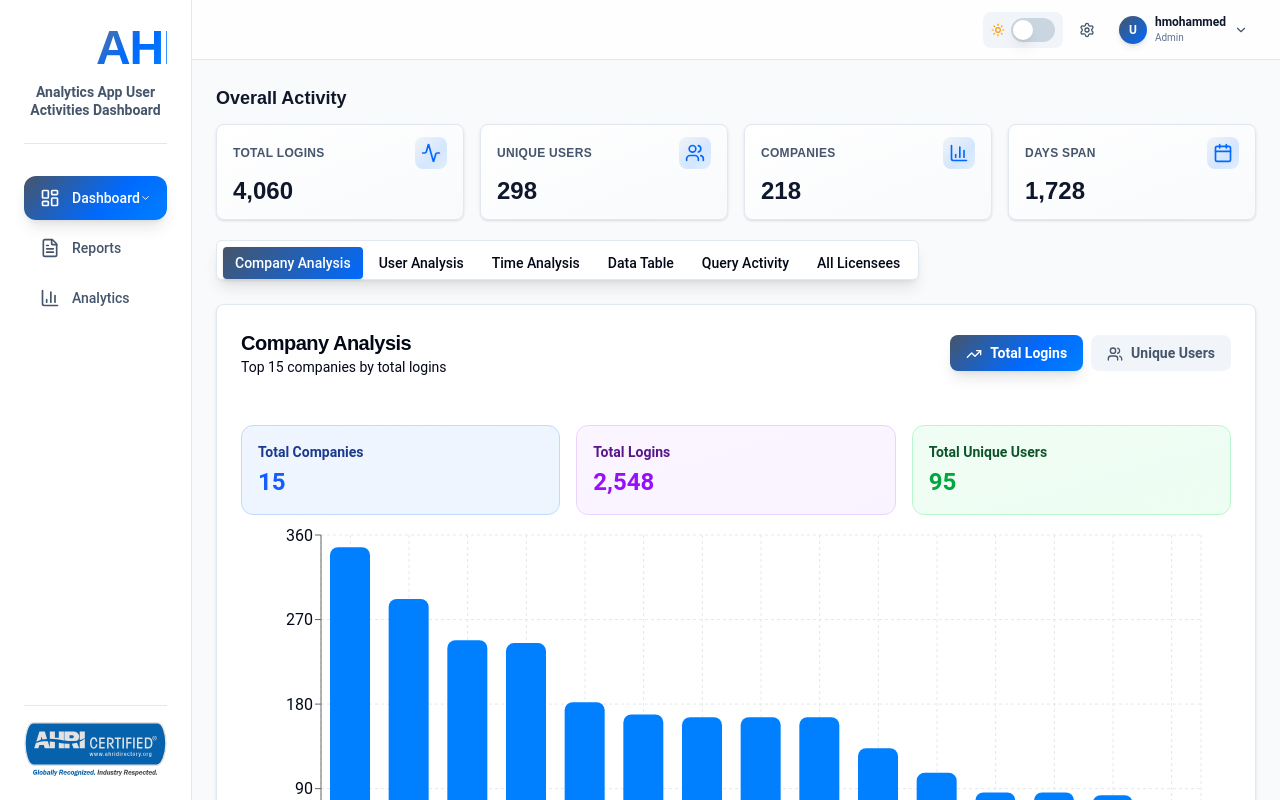
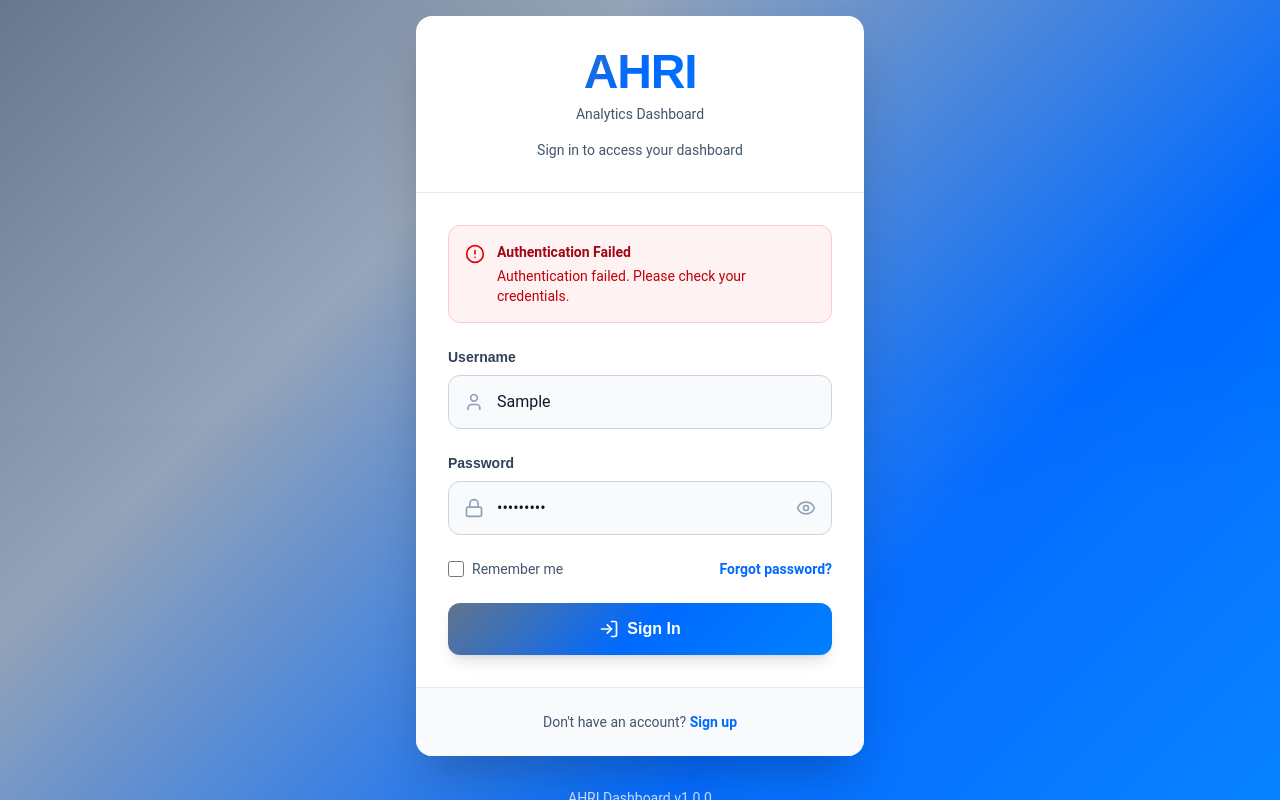
Before and after one commit to haseebmohdUI/AnalyticsActivityDashboard, a React (Vite) app: page / in a window 1280 px wide. Both pictures are taken after typing "Sample", "Sample123" into the empty fields and a click on the button "Sign In". Built offline with nearby package versions, Linux system fonts and the light colour scheme.

Commit message:
auth is success

```diff
--- a/package.json
+++ b/package.json
@@ -10,8 +10,10 @@
     "preview": "vite preview"
   },
   "dependencies": {
+    "axios": "^1.13.2",
     "class-variance-authority": "^0.7.1",
     "clsx": "^2.1.1",
+    "jwt-decode": "^4.0.0",
     "lucide-react": "^0.561.0",
     "react": "^19.2.0",
     "react-dom": "^19.2.0",
--- a/src/App.tsx
+++ b/src/App.tsx
@@ -1,13 +1,21 @@
-import { useState } from 'react'
+import { useState, useEffect } from 'react'
 import { Sidebar } from '@/components/Sidebar'
 import { Dashboard } from '@/components/Dashboard'
 import { Login } from '@/components/Login'
-import { ThemeProvider } from '@/context/ThemeContext'
+import { useAuthStore } from '@/store/authStore'
 import './App.css'
 
 function App() {
   const [isAuthenticated, setIsAuthenticated] = useState(false)
   const [isTransitioning, setIsTransitioning] = useState(false)
+  const { isAuthenticated: isAuthStoreAuthenticated } = useAuthStore()
+
+  // Check if user is already authenticated on mount
+  useEffect(() => {
+    if (isAuthStoreAuthenticated) {
+      setIsAuthenticated(true)
+    }
+  }, [isAuthStoreAuthenticated])
 
   const handleLogin = () => {
     setIsTransitioning(true)
@@ -19,7 +27,6 @@ function App() {
   }
 
   return (
-    <ThemeProvider>
     <div className="relative w-full h-screen overflow-hidden">
       {/* Login Page */}
       <div
@@ -48,7 +55,6 @@ function App() {
         </div>
       </div>
     </div>
-    </ThemeProvider>
   )
 }
 
--- a/src/components/Login.tsx
+++ b/src/components/Login.tsx
@@ -1,5 +1,6 @@
-import { useState } from 'react';
-import { LogIn, User, Lock, Eye, EyeOff } from 'lucide-react';
+import { useState, useEffect } from 'react';
+import { LogIn, User, Lock, Eye, EyeOff, AlertCircle } from 'lucide-react';
+import { useAuthStore } from '@/store/authStore';
 
 interface LoginProps {
   onLogin: () => void;
@@ -9,16 +10,25 @@ export function Login({ onLogin }: LoginProps) {
   const [username, setUsername] = useState('');
   const [password, setPassword] = useState('');
   const [showPassword, setShowPassword] = useState(false);
-  const [isLoading, setIsLoading] = useState(false);
 
-  const handleSubmit = (e: React.FormEvent) => {
+  const { login, isLoading, error, clearError } = useAuthStore();
+
+  useEffect(() => {
+    // Clear error when component mounts
+    clearError();
+  }, [clearError]);
+
+  const handleSubmit = async (e: React.FormEvent) => {
     e.preventDefault();
-    setIsLoading(true);
 
-    // Simulate a brief loading state for smooth transition
-    setTimeout(() => {
-      onLogin();
-    }, 800);
+    const success = await login(username, password);
+
+    if (success) {
+      // Add a brief delay for smooth transition
+      setTimeout(() => {
+        onLogin();
+      }, 300);
+    }
   };
 
   return (
@@ -60,6 +70,21 @@ export function Login({ onLogin }: LoginProps) {
 
           {/* Form */}
           <form onSubmit={handleSubmit} className="p-8 space-y-6">
+            {/* Error Message */}
+            {error && (
+              <div className="bg-red-50 dark:bg-red-900/20 border border-red-200 dark:border-red-800 rounded-xl p-4 flex items-start gap-3">
+                <AlertCircle className="w-5 h-5 text-red-600 dark:text-red-400 flex-shrink-0 mt-0.5" />
+                <div className="flex-1">
+                  <p className="text-sm font-semibold text-red-800 dark:text-red-300 mb-1">
+                    Authentication Failed
+                  </p>
+                  <p className="text-sm text-red-700 dark:text-red-400">
+                    {error}
+                  </p>
+                </div>
+              </div>
+            )}
+
             {/* Username Field */}
             <div className="space-y-2">
               <label htmlFor="username" className="block text-sm font-semibold text-slate-700 dark:text-slate-300" style={{ fontFamily: "'Raleway', sans-serif" }}>
--- a/src/components/UserProfile.tsx
+++ b/src/components/UserProfile.tsx
@@ -1,30 +1,33 @@
 import { useState } from 'react';
-import { Settings, User, Mail, LogOut, ChevronDown, Moon, Sun } from 'lucide-react';
+import { Settings, User, Mail, LogOut, ChevronDown, Building } from 'lucide-react';
 import { cn } from '@/lib/utils';
-import { useTheme } from '@/context/ThemeContext';
-import { Switch } from '@/components/ui/switch';
+import { useAuthStore } from '@/store/authStore';
 
 export function UserProfile() {
   const [isDropdownOpen, setIsDropdownOpen] = useState(false);
-  const { theme, toggleTheme } = useTheme();
+  const { user, logout } = useAuthStore();
+
+  const handleLogout = () => {
+    logout();
+    window.location.reload(); // Reload to reset the app state
+  };
+
+  // Get user initials from email
+  const getUserInitials = () => {
+    if (!user?.email) return 'U';
+    const email = user.email;
+    const name = email.split('@')[0];
+    return name.charAt(0).toUpperCase();
+  };
+
+  // Get username from email
+  const getUsername = () => {
+    if (!user?.email) return 'User';
+    return user.email.split('@')[0];
+  };
 
   return (
     <div className="flex items-center gap-2">
-      {/* Theme Toggle */}
-      <div className="flex items-center gap-1.5 px-2 py-1.5 rounded-lg bg-slate-100 dark:bg-slate-800 transition-colors">
-        <div className="flex items-center">
-          {theme === 'light' ? (
-            <Sun className="w-3.5 h-3.5 text-amber-500" />
-          ) : (
-            <Moon className="w-3.5 h-3.5 text-blue-400" />
-          )}
-        </div>
-        <Switch
-          checked={theme === 'dark'}
-          onCheckedChange={() => toggleTheme()}
-        />
-      </div>
-
       {/* Settings Icon */}
       <button className="p-2 rounded-lg hover:bg-slate-100 dark:hover:bg-slate-800 transition-colors group">
         <Settings className="w-4 h-4 text-slate-600 dark:text-slate-400 group-hover:text-slate-900 dark:group-hover:text-white transition-colors" />
@@ -39,11 +42,13 @@ export function UserProfile() {
           <div className="w-7 h-7 rounded-full flex items-center justify-center font-bold text-white text-xs shadow-md" style={{
             background: 'linear-gradient(135deg, #475569 0%, #006aff 100%)'
           }}>
-            U
+            {getUserInitials()}
           </div>
           <div className="text-left hidden lg:block">
-            <p className="text-xs font-semibold text-slate-900 dark:text-white">hmohammed</p>
-            <p className="text-[10px] text-slate-500 dark:text-slate-400">Admin</p>
+            <p className="text-xs font-semibold text-slate-900 dark:text-white">{getUsername()}</p>
+            <p className="text-[10px] text-slate-500 dark:text-slate-400">
+              {user?.hasCeoAccess && user.hasCeoAccess.length > 0 ? 'CEO Access' : 'User'}
+            </p>
           </div>
           <ChevronDown className={cn(
             "w-3.5 h-3.5 text-slate-600 dark:text-slate-400 transition-transform duration-200 hidden lg:block",
@@ -65,22 +70,30 @@ export function UserProfile() {
               }}>
                 <div className="flex items-center gap-3 mb-3">
                   <div className="w-12 h-12 rounded-full bg-white/20 backdrop-blur-sm flex items-center justify-center font-bold text-lg shadow-lg">
-                    U
+                    {getUserInitials()}
                   </div>
                   <div>
-                    <p className="font-semibold text-sm">User Name</p>
-                    <p className="text-xs opacity-90">Admin Account</p>
+                    <p className="font-semibold text-sm">{getUsername()}</p>
+                    <p className="text-xs opacity-90">
+                      {user?.hasCeoAccess && user.hasCeoAccess.length > 0 ? 'CEO Access' : 'User Account'}
+                    </p>
                   </div>
                 </div>
                 <div className="space-y-1.5 text-xs">
                   <div className="flex items-center gap-2 bg-white/10 backdrop-blur-sm px-3 py-2 rounded-lg">
                     <Mail className="w-3.5 h-3.5" />
-                    <span>user@example.com</span>
+                    <span className="truncate">{user?.email || 'N/A'}</span>
                   </div>
                   <div className="flex items-center gap-2 bg-white/10 backdrop-blur-sm px-3 py-2 rounded-lg">
                     <User className="w-3.5 h-3.5" />
-                    <span>ID: #12345</span>
+                    <span>ID: #{user?.indId || 'N/A'}</span>
                   </div>
+                  {user?.company && user.company.length > 0 && (
+                    <div className="flex items-start gap-2 bg-white/10 backdrop-blur-sm px-3 py-2 rounded-lg">
+                      <Building className="w-3.5 h-3.5 flex-shrink-0 mt-0.5" />
+                      <span className="text-[11px] leading-tight">{user.company[0]}</span>
+                    </div>
+                  )}
                 </div>
               </div>
 
@@ -95,7 +108,10 @@ export function UserProfile() {
                   <span className="text-sm font-medium">Settings</span>
                 </button>
                 <div className="my-2 border-t border-slate-200 dark:border-slate-700" />
-                <button className="w-full flex items-center gap-3 px-4 py-3 rounded-lg hover:bg-red-50 dark:hover:bg-red-500/10 transition-colors text-red-600 dark:text-red-400">
+                <button
+                  onClick={handleLogout}
+                  className="w-full flex items-center gap-3 px-4 py-3 rounded-lg hover:bg-red-50 dark:hover:bg-red-500/10 transition-colors text-red-600 dark:text-red-400"
+                >
                   <LogOut className="w-4 h-4" />
                   <span className="text-sm font-medium">Logout</span>
                 </button>
--- a/src/context/ThemeContext.tsx
+++ /dev/null
@@ -1,45 +0,0 @@
-import React, { createContext, useContext, useEffect, useState } from 'react';
-
-type Theme = 'light' | 'dark';
-
-interface ThemeContextType {
-  theme: Theme;
-  toggleTheme: () => void;
-}
-
-const ThemeContext = createContext<ThemeContextType | undefined>(undefined);
-
-export function ThemeProvider({ children }: { children: React.ReactNode }) {
-  const [theme, setTheme] = useState<Theme>(() => {
-    const saved = localStorage.getItem('theme') as Theme;
-    return saved || 'light';
-  });
-
-  useEffect(() => {
-    const root = document.documentElement;
-    if (theme === 'dark') {
-      root.classList.add('dark');
-    } else {
-      root.classList.remove('dark');
-    }
-    localStorage.setItem('theme', theme);
-  }, [theme]);
-
-  const toggleTheme = () => {
-    setTheme(prev => prev === 'light' ? 'dark' : 'light');
-  };
-
-  return (
-    <ThemeContext.Provider value={{ theme, toggleTheme }}>
-      {children}
-    </ThemeContext.Provider>
-  );
-}
-
-export function useTheme() {
-  const context = useContext(ThemeContext);
-  if (!context) {
-    throw new Error('useTheme must be used within ThemeProvider');
-  }
-  return context;
-}
--- /dev/null
+++ b/src/store/authStore.ts
@@ -0,0 +1,133 @@
+import { create } from 'zustand';
+import { persist } from 'zustand/middleware';
+import axios from 'axios';
+import { jwtDecode } from 'jwt-decode';
+
+interface DecodedToken {
+  sub: string;
+  company: string[];
+  hasCeoAccess: string[];
+  companyAppAccess: string[];
+  internalAppAccess: string[];
+  indId: string;
+  iat: number;
+  exp: number;
+}
+
+interface AuthState {
+  token: string | null;
+  user: {
+    email: string;
+    company: string[];
+    hasCeoAccess: string[];
+    companyAppAccess: string[];
+    internalAppAccess: string[];
+    indId: string;
+  } | null;
+  isAuthenticated: boolean;
+  isLoading: boolean;
+  error: string | null;
+  login: (username: string, password: string) => Promise<boolean>;
+  logout: () => void;
+  clearError: () => void;
+}
+
+export const useAuthStore = create<AuthState>()(
+  persist(
+    (set) => ({
+      token: null,
+      user: null,
+      isAuthenticated: false,
+      isLoading: false,
+      error: null,
+
+      login: async (username: string, password: string) => {
+        set({ isLoading: true, error: null });
+
+        try {
+          const response = await axios.post(
+            'https://portal.ahrianalytics.org/api/api/auth',
+            {
+              username,
+              password,
+            }
+          );
+          console.log(response)
+          const token = response.data.token;
+
+          if (!token) {
+            set({
+              isLoading: false,
+              error: 'No token received from server',
+            });
+            return false;
+          }
+
+          // Decode the JWT token
+          const decoded: DecodedToken = jwtDecode(token);
+
+
+          // Check if user has company access
+          if (!decoded.company || decoded.company.length === 0) {
+            set({
+              isLoading: false,
+              error: 'Access denied. No company associated with this account.',
+            });
+            return false;
+          }
+
+          // Store token and user data
+          set({
+            token,
+            user: {
+              email: decoded.sub,
+              company: decoded.company,
+              hasCeoAccess: decoded.hasCeoAccess,
+              companyAppAccess: decoded.companyAppAccess,
+              internalAppAccess: decoded.internalAppAccess,
+              indId: decoded.indId,
+            },
+            isAuthenticated: true,
+            isLoading: false,
+            error: null,
+          });
+
+          return true;
+        } catch (error) {
+          if (axios.isAxiosError(error)) {
+            const errorMessage =
+              error.response?.data?.message ||
+              error.response?.statusText ||
+              'Authentication failed. Please check your credentials.';
+            set({
+              isLoading: false,
+              error: errorMessage,
+            });
+          } else {
+            set({
+              isLoading: false,
+              error: 'An unexpected error occurred. Please try again.',
+            });
+          }
+          return false;
+        }
+      },
+
+      logout: () => {
+        set({
+          token: null,
+          user: null,
+          isAuthenticated: false,
+          error: null,
+        });
+      },
+
+      clearError: () => {
+        set({ error: null });
+      },
+    }),
+    {
+      name: 'auth-storage',
+    }
+  )
+);
```
Lines whose indentation alone changed are shown as unchanged.
